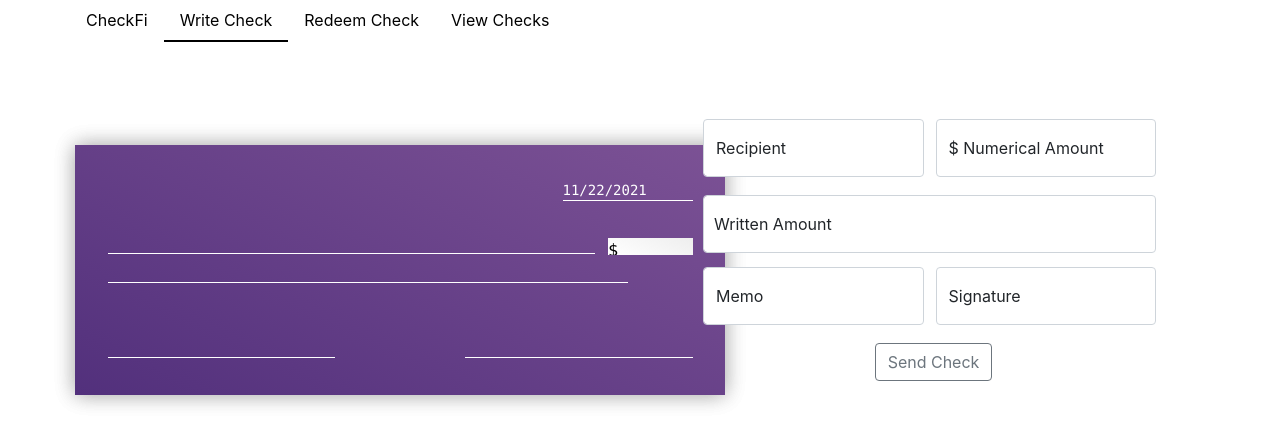
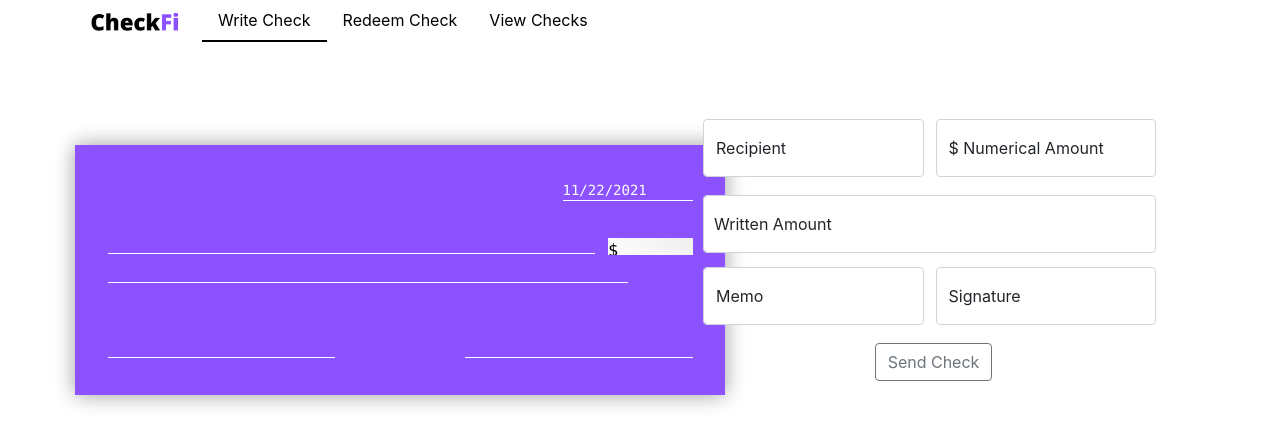
Before and after one commit to bluekestrel/CheckFi, a React (Create React App) app in the folder checkfi/: page /write_check in a window 1280 px wide. Shown: the top 444 px of the page. Built offline with nearby package versions, Linux system fonts and the light colour scheme.

Commit message:
Added logo to navbar

```diff
--- a/checkfi/src/Check.scss
+++ b/checkfi/src/Check.scss
@@ -36,7 +36,7 @@
 $rcs-blue-background: linear-gradient(25deg, #0f509e, #1399cd) !default;
 $rcs-black-background: linear-gradient(25deg, #211c18, #aaa7a2) !default;
 $rcs-red-background: linear-gradient(25deg, #8b181b, #de1f27) !default;
-$rcs-purple-background: linear-gradient(25deg, #52307c, #7c5295) !default;
+$rcs-purple-background: linear-gradient(25deg, #8c52ff, #8c52ff) !default;
 
 .rcs {
   margin: 0 auto;
--- a/checkfi/src/Navigation.js
+++ b/checkfi/src/Navigation.js
@@ -1,7 +1,8 @@
-import { Nav } from 'react-bootstrap';
+import { Image, Nav } from 'react-bootstrap';
 import { NavLink } from 'react-router-dom';
 
 import './Navigation.scss';
+import logo from './logo.png';
 
 function Navigation() {
   return (
@@ -11,12 +12,11 @@
       >
         <Nav.Item>
           <Nav.Link
-            className="navigation__link"
             as={NavLink}
             to="/"
             eventKey="Home"
           >
-            CheckFi
+            <Image src={ logo } className="navigation__image" />
           </Nav.Link>
         </Nav.Item>
         <Nav.Item>
--- a/checkfi/src/Navigation.scss
+++ b/checkfi/src/Navigation.scss
@@ -12,6 +12,18 @@
       border-bottom: 2px solid black;
       color: black;
     }
+
+    &:active {
+      color: black;
+      bottom: 0px;
+      border-bottom: 2px solid black;
+      color: black;
+    }
+  }
+
+  &__image {
+    height: 20px;
+    width: 100px;
   }
 }
 
```
Also changed, not shown: checkfi/src/logo.png (added).
